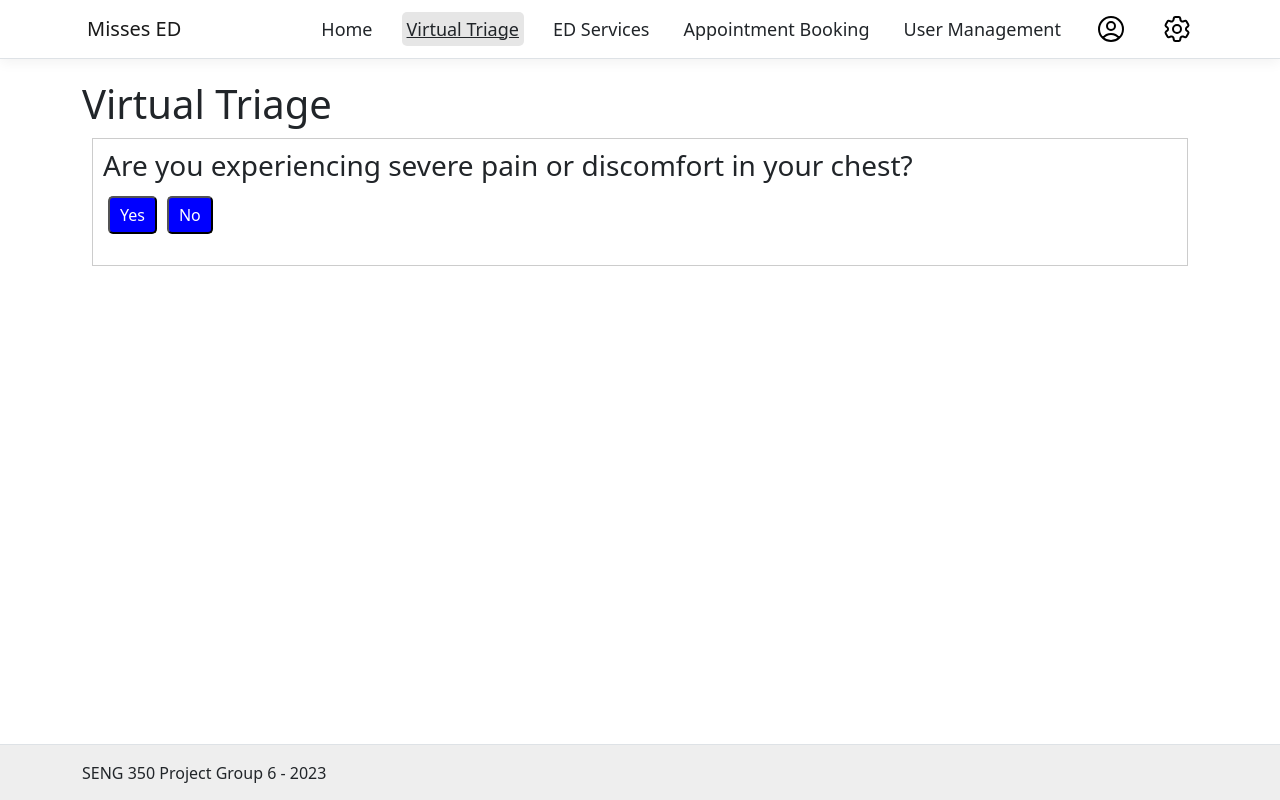
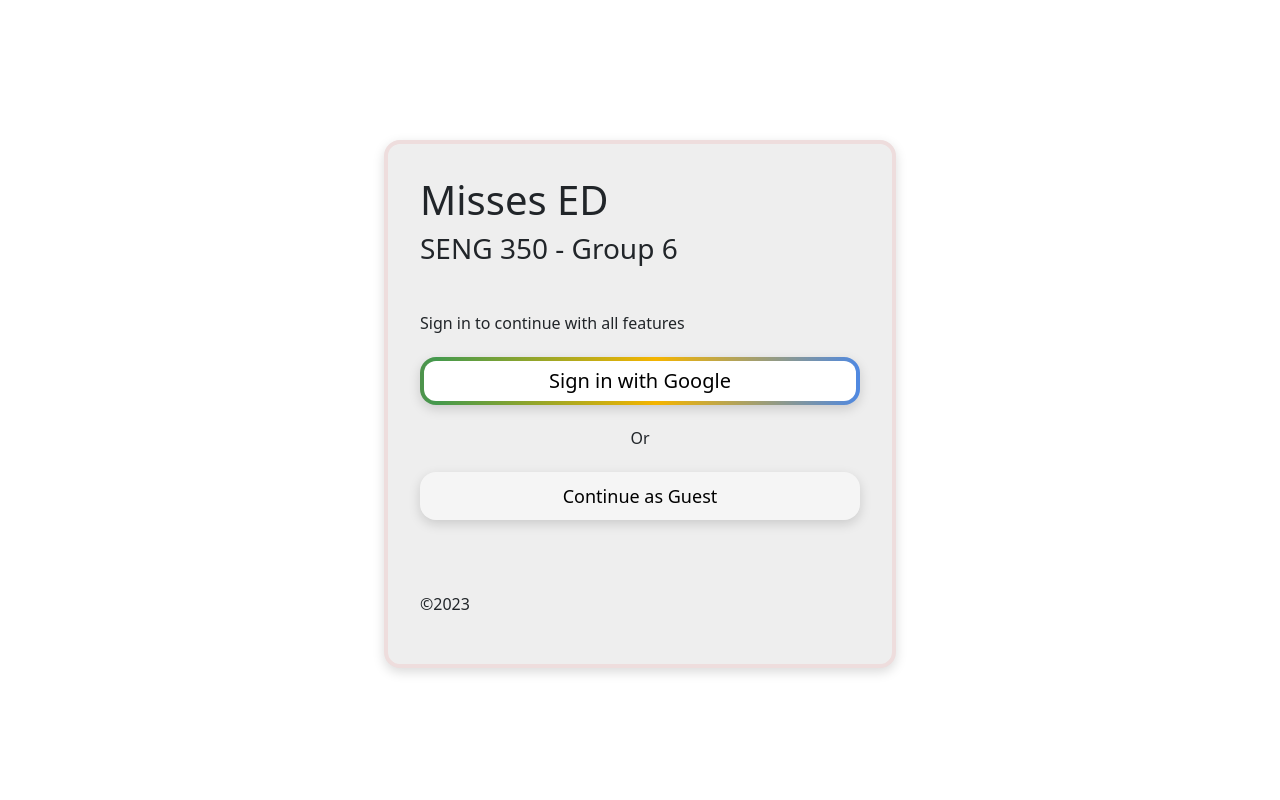
Before and after one commit to islandj123/SENG350, a React (Create React App) app in the folder misses-ed-app/misses-ed-app/ClientApp/: page /virtual-triage in a window 1280 px wide. Built offline with nearby package versions, Linux system fonts and the light colour scheme.

Commit message:
Login page WIP

```diff
--- a/misses-ed-app/misses-ed-app/ClientApp/package.json
+++ b/misses-ed-app/misses-ed-app/ClientApp/package.json
@@ -3,10 +3,15 @@
   "version": "0.1.0",
   "private": true,
   "dependencies": {
+    "@azure/msal-browser": "^3.6.0",
+    "@azure/msal-common": "^14.5.0",
+    "@azure/msal-react": "^2.0.8",
+    "@react-oauth/google": "^0.12.1",
     "@types/jest": "^29.5.6",
     "@types/node": "^20.8.7",
     "@types/react": "^18.2.29",
     "@types/react-dom": "^18.2.14",
+    "axios": "^1.6.2",
     "bootstrap": "^5.2.3",
     "http-proxy-middleware": "^2.0.6",
     "jquery": "^3.6.4",
--- a/misses-ed-app/misses-ed-app/ClientApp/src/App.js
+++ b/misses-ed-app/misses-ed-app/ClientApp/src/App.js
@@ -1,15 +1,56 @@
-import React, { Component } from 'react';
+import React, { Component, useState, useEffect } from 'react';
 import { Route, Routes } from 'react-router-dom';
 import AppRoutes from './AppRoutes';
-import { Layout } from './components/Layout';
+import Layout from './components/Layout';
 import './custom.css';
+import './login.css';
+import { Login } from './components/Login';
+import { GoogleLogin, googleLogout, useGoogleLogin } from '@react-oauth/google';
+import axios from 'axios';
 
-export default class App extends Component {
-  static displayName = App.name;
+function App() {
+  const [ authenticated, setAuthenticated] = useState(false);
+  const [ user, setUser ] = useState([]);
+  const [ profile, setProfile ] = useState([]);
 
-  render() {
+  const login = useGoogleLogin({
+      onSuccess: (codeResponse) => setUser(codeResponse),
+      onError: (error) => console.log('Login Failed:', error)
+  });
+
+  useEffect(
+      () => {
+        console.log(user);
+          if (user.access_token) {
+              axios
+                  .get(`https://www.googleapis.com/oauth2/v3/userinfo?access_token=${user.access_token}`, {
+                      headers: {
+                          Authorization: `Bearer ${user.access_token}`,
+                          Accept: 'application/json'
+                      }
+                  })
+                  .then((res) => {
+                      setProfile(res.data);
+                      console.log(res.data);
+                      setAuthenticated(true);
+                  })
+                  .catch((err) => console.log(err));
+          }
+      },
+      [ user ]
+  );
+
+  // log out function to log the user out of google and set the profile array to null
+  const logOut = () => {
+      googleLogout();
+      setProfile(null);
+      setAuthenticated(false);
+  };
+
+
+  if(authenticated) {
   return (
-      <Layout>
+    <Layout logOut={logOut}>
       <Routes>
         {AppRoutes.map((route, index) => {
           const { element, ...rest } = route;
@@ -18,5 +59,25 @@ export default class App extends Component {
       </Routes>
     </Layout>
   );
+  } else {
+    return(
+    <div className='floating-wrapper'>
+      <h1>Misses ED</h1>
+      <h3 className='mb-5'>SENG 350 - Group 6</h3>
+      <h6 className='mb-4'>Sign in to continue with all features</h6>
+      <button className='mb-4 button nice-button' onClick={() => login()}>
+        <div className='inset nice-button-active lead'>
+          Sign in with Google
+        </div>
+      </button>
+      <h6 className='mb-4 text-center'>Or</h6>
+      {/* FYI this will be changed in the future to set a flag indicating whether user is a guest */}
+      <button className='button lead' onClick={() => setAuthenticated(true)}>Continue as Guest</button>
+      <p className='bottom'>©2023</p>
+    </div>
+    );
   }
+
 }
+
+export default App;
--- a/misses-ed-app/misses-ed-app/ClientApp/src/components/Layout.js
+++ b/misses-ed-app/misses-ed-app/ClientApp/src/components/Layout.js
@@ -3,16 +3,15 @@ import { Container } from 'reactstrap';
 import { NavMenu } from './NavMenu';
 import { Footer } from './Footer/Footer';
 
-export class Layout extends Component {
-  static displayName = Layout.name;
+const Layout = ({ children, logOut }) => {
 
-  render() {
+
   return (
     <div className="main-page">
       <div>
-            <NavMenu />
+          <NavMenu logOut={logOut}/>
           <Container tag="main">
-                {this.props.children}
+              {children}
           </Container>
       </div>
 
@@ -20,5 +19,6 @@ export class Layout extends Component {
 
     </div>
   );
-  }
-}
+};
+
+export default Layout;
--- /dev/null
+++ b/misses-ed-app/misses-ed-app/ClientApp/src/components/Login.js
@@ -0,0 +1,11 @@
+import React, { Component } from 'react';
+
+export class Login extends Component {
+    static displayName = Login.name;
+
+render() {
+    return (
+        <a href="/.auth/login/google">Log in with Google</a>
+    );
+  }
+}
--- a/misses-ed-app/misses-ed-app/ClientApp/src/components/NavMenu.css
+++ b/misses-ed-app/misses-ed-app/ClientApp/src/components/NavMenu.css
@@ -36,4 +36,5 @@ a.navbar-brand {
 
 a:hover {
     background-color: #efefef;
+    cursor: pointer;
 }
--- a/misses-ed-app/misses-ed-app/ClientApp/src/components/NavMenu.jsx
+++ b/misses-ed-app/misses-ed-app/ClientApp/src/components/NavMenu.jsx
@@ -47,9 +47,9 @@ export class NavMenu extends Component {
                 <NavLink tag={Link} className="text-dark" to="/user-management">User Management</NavLink>
               </NavItem>
               <NavItem>
-                   <NavLink to="/user-management" className="icon">
+                   <a onClick={() => this.props.logOut()} className="icon">
                    <img src={accountIcon} width="32" alt="Account Icon" />
-                   </NavLink>
+                   </a>
               </NavItem>
               <NavItem>
                    <NavLink to="/user-management" className="icon">
--- a/misses-ed-app/misses-ed-app/ClientApp/src/index.tsx
+++ b/misses-ed-app/misses-ed-app/ClientApp/src/index.tsx
@@ -5,6 +5,7 @@ import { BrowserRouter } from 'react-router-dom';
 import App from './App';
 import * as serviceWorkerRegistration from './serviceWorkerRegistration';
 import reportWebVitals from './reportWebVitals';
+import { GoogleOAuthProvider } from '@react-oauth/google';
 
 // Define the baseurl as the correct type
 const baseUrl = document.getElementsByTagName('base')[0].getAttribute('href') as string;
@@ -13,9 +14,13 @@ const rootElement = document.getElementById('root') as HTMLElement;
 const root = createRoot(rootElement);
 
 root.render(
-  <BrowserRouter basename={baseUrl}>
-    <App />
-  </BrowserRouter>);
+  <GoogleOAuthProvider clientId='430178066820-5saioqvk0cm6j0mavqh1mmdgrnahvced.apps.googleusercontent.com'>
+    <BrowserRouter basename={baseUrl}>
+      <App />
+    </BrowserRouter>
+  </GoogleOAuthProvider>
+);
+
 
 // If you want your app to work offline and load faster, you can change
 // unregister() to register() below. Note this comes with some pitfalls.
--- /dev/null
+++ b/misses-ed-app/misses-ed-app/ClientApp/src/login.css
@@ -0,0 +1,77 @@
+.floating-wrapper {
+    display: flex;
+    flex-direction: column;
+    margin: auto;
+    margin-top: 17.5vh;
+    width: 40%;
+    height: 66vh;
+    background-color: #eee;
+    border-radius: 1rem;
+    padding: 2rem;
+    box-shadow: 0 0.25rem 0.75rem rgba(0, 0, 0, 0.15);
+    border: 4px solid #edd;
+}
+
+.button {
+    display: flex;
+    justify-content: center;
+    align-items: center;
+    width: 100%;
+    height: 3rem;
+    border: none;
+    border-radius: 1rem;
+    box-shadow: 0 0.25rem 0.75rem rgba(0, 0, 0, 0.15);
+    background-color: #f5f5f5;
+    transition: all 0.2s ease-in-out;
+    will-change: transform;
+    font-size: large;
+    padding: 0;
+}
+
+.button:hover {
+    box-shadow: 0 0.4rem 0.75rem rgba(0, 0, 0, 0.25);
+    background-color: #ddd;
+    transform: scale3d(1.025, 1.025, 1);
+}
+
+.button:active {
+    transform: scale3d(0.97, 0.97, 1);
+}
+
+.nice-button {
+    background-size: 300% 300%;
+    background-image: linear-gradient(to right, #4285f4, #F4B400, #44994d, #db4437, #44994d, #F4B400, #4285f4);
+    animation: gradient-slide 3s ease infinite;
+}
+
+.nice-button-active {
+    background-color: #fff;
+}
+
+.nice-button-active:hover {
+    transition: all 0.2s ease-in-out;
+    background-color: #eef;
+}
+
+@keyframes gradient-slide {
+    0% {
+        background-position: 0% 50%;
+    }
+    100% {
+        background-position: 100% 50%;
+    }
+}
+
+.inset {
+    display: flex;
+    justify-content: center;
+    align-items: center;
+    width: calc(100% - 0.5rem);
+    height: calc(100% - 0.5rem);
+    border-radius: 0.75rem;
+    background-color: #fff;
+}
+
+.bottom {
+    margin-top: auto;
+}
```
Also changed, not shown: 1 other file (tests, documents, lock files or other folders). Lines whose indentation alone changed are shown as unchanged.
